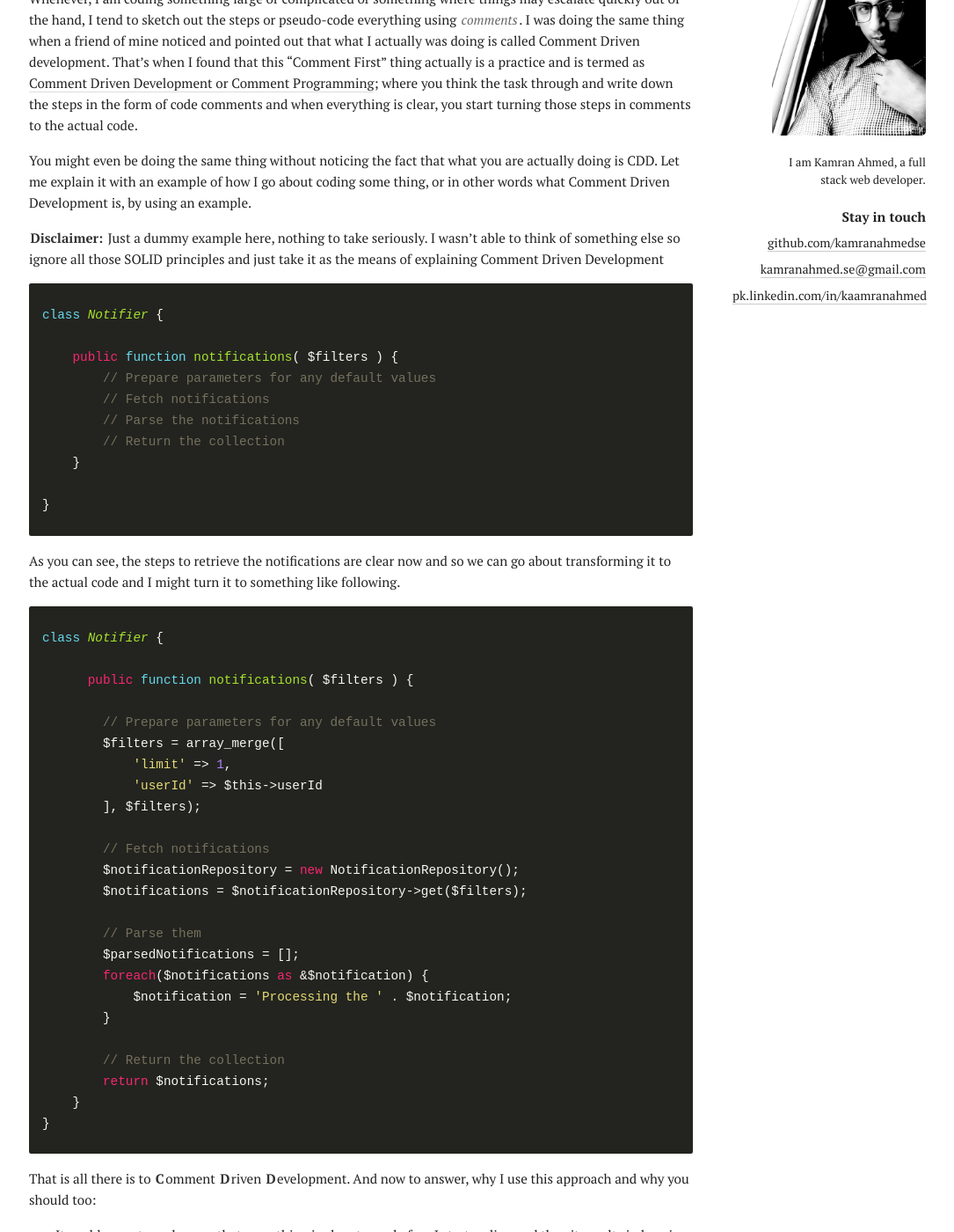
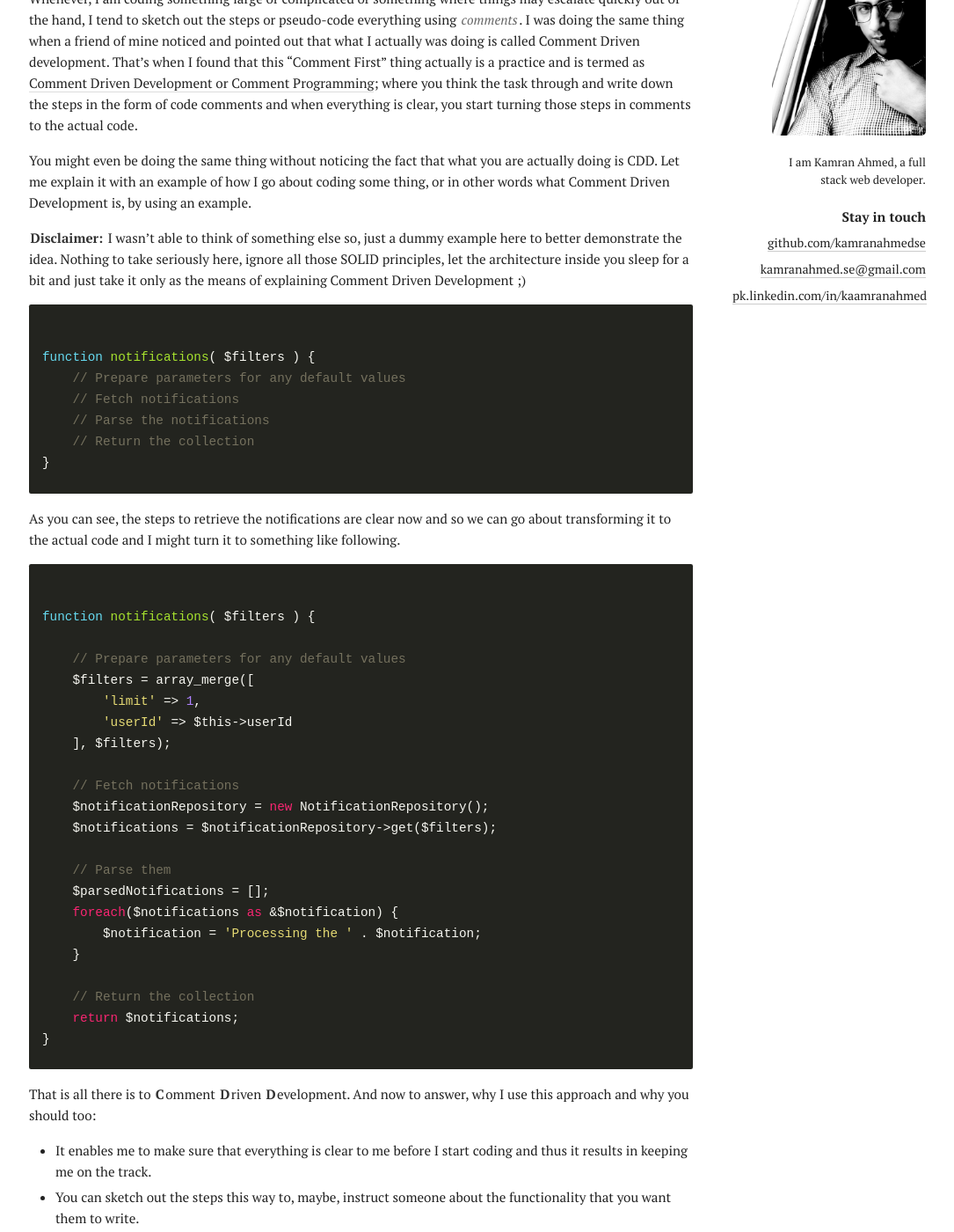
Before and after one commit to kamranahmedse/kamranahmedse.github.io, a Jekyll site: the page built from blog/_posts/2016-01-21-let-the-comments-drive-your-code.md, in a window 1280 px wide and 1400 px high, scrolled down 240 px. Shown: the whole window at 88% size, without its empty margins (97-1182 px from the left). Built offline with Jekyll 4.4.1, drawn with Linux system fonts in a browser that asks for light colours; comment, search, counter and statistics services are not loaded.

Commit message:
Disclaimer in post

```diff
--- a/blog/_posts/2016-01-21-let-the-comments-drive-your-code.md
+++ b/blog/_posts/2016-01-21-let-the-comments-drive-your-code.md
@@ -8,47 +8,42 @@
 
 You might even be doing the same thing without noticing the fact that what you are actually doing is CDD. Let me explain it with an example of how I go about coding some thing, or in other words what Comment Driven Development is, by using an example.
 
-**Disclaimer:** Just a dummy example here, nothing to take seriously. I wasn't able to think of something else so ignore all those SOLID principles and just take it as the means of explaining Comment Driven Development
+**Disclaimer:** I wasn't able to think of something else so, just a dummy example here to better demonstrate the idea. Nothing to take seriously here, ignore all those SOLID principles, let the architecture inside you sleep for a bit and just take it only as the means of explaining Comment Driven Development ;)
 
 <pre><code class="php">
-class Notifier {
 
-    public function notifications( $filters ) {
-        // Prepare parameters for any default values
-        // Fetch notifications
-        // Parse the notifications
-        // Return the collection
-    }
-
+function notifications( $filters ) {
+    // Prepare parameters for any default values
+    // Fetch notifications
+    // Parse the notifications
+    // Return the collection
 }
 </code></pre>
 
 As you can see, the steps to retrieve the notifications are clear now and so we can go about transforming it to the actual code and I might turn it to something like following.
 
 <pre><code class="php">
-class Notifier {
 
-      public function notifications( $filters ) {
+function notifications( $filters ) {
 
-        // Prepare parameters for any default values
-        $filters = array_merge([
-            'limit' => 1,
-            'userId' => $this->userId
-        ], $filters);
+    // Prepare parameters for any default values
+    $filters = array_merge([
+        'limit' => 1,
+        'userId' => $this->userId
+    ], $filters);
 
-        // Fetch notifications
-        $notificationRepository = new NotificationRepository();
-        $notifications = $notificationRepository->get($filters);
+    // Fetch notifications
+    $notificationRepository = new NotificationRepository();
+    $notifications = $notificationRepository->get($filters);
 
-        // Parse them
-        $parsedNotifications = [];
-        foreach($notifications as &$notification) {
-            $notification = 'Processing the ' . $notification;
-        }
+    // Parse them
+    $parsedNotifications = [];
+    foreach($notifications as &$notification) {
+        $notification = 'Processing the ' . $notification;
+    }
 
-        // Return the collection
-        return $notifications;
-    }
+    // Return the collection
+    return $notifications;
 }
 </code></pre>
 
```
